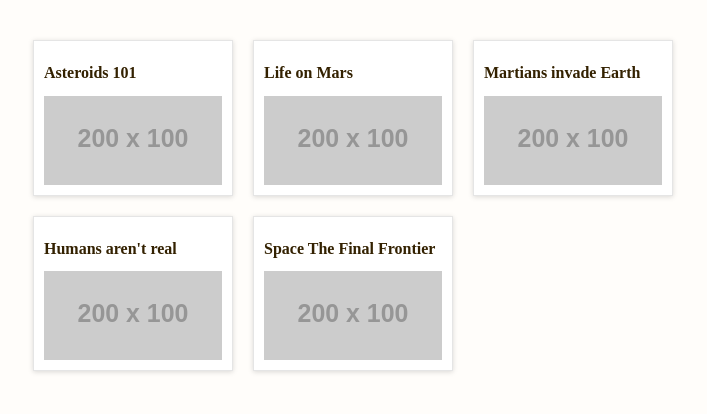
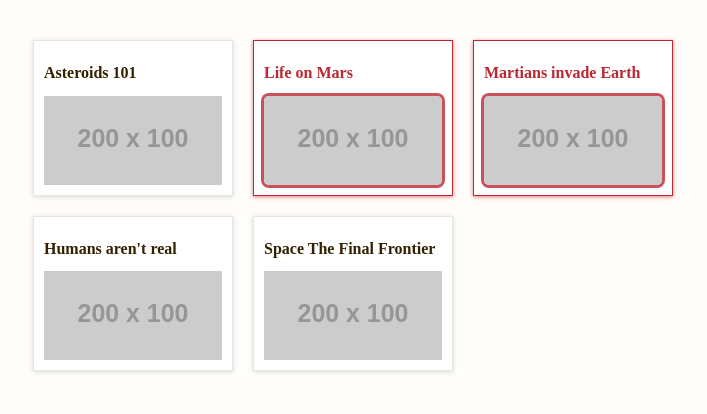
Before and after one commit to AntonellaM/Easley-ejercicios-de-fin-de-semana, a plain HTML site: page index.html in a window 1280 px wide. Shown: the whole page, without its empty margins (287-994 px from the left). Drawn offline with Linux system fonts and the light colour scheme; placeholder pictures from the web are drawn by us.

Commit message:
finish exercise 2

```diff
--- a/assets/css/main.css
+++ b/assets/css/main.css
@@ -29,3 +29,15 @@ body {
   display: block;
   width: 100%;
 }
+
+.news__item--from-mars {
+  border-color: #bc2731;
+  box-shadow: 0 1px 4px rgba(188, 39, 49, 0.6);
+}
+.news__item--from-mars .news__title {
+  color: #bc2731;
+}
+.news__item--from-mars .news__image {
+  box-shadow: 0 0 0 3px rgba(188, 39, 49, 0.8);
+  border-radius: 5px;
+}
--- a/js/main.js
+++ b/js/main.js
@@ -47,5 +47,20 @@ const paintNews = array => {
     news.appendChild(listItem);
   }
 };
+paintNews(data);
 
-paintNews(data);
+// 2/ Marte, el planeta rojo
+
+const checkMars = () => {
+  const listNews = document.querySelectorAll('.news__item');
+  for (const item of listNews) {
+    const title = item.querySelector('.news__title').innerHTML;
+    if (title.includes('Mars') || title.includes('Martian')) {
+      item.classList.add('news__item--from-mars');
+    }
+  }
+};
+
+checkMars();
+
+// 3/ En el espacio nadie puede oir tus fetchs
```
